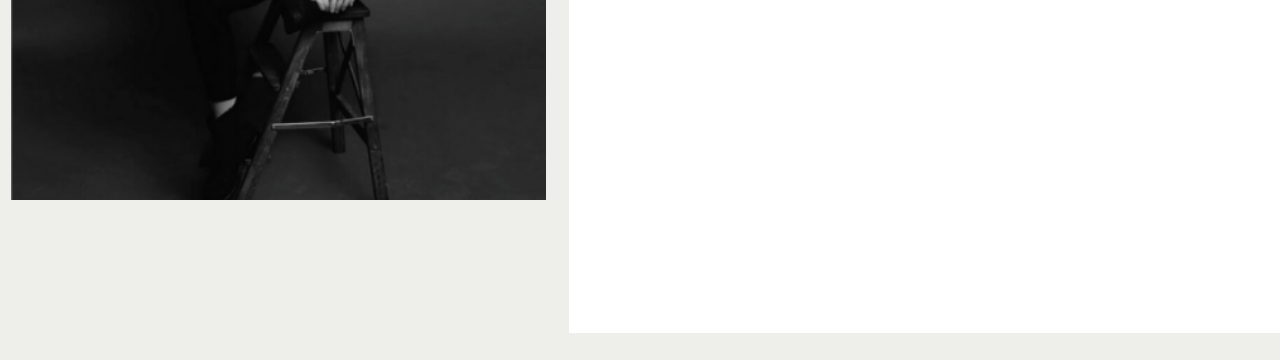
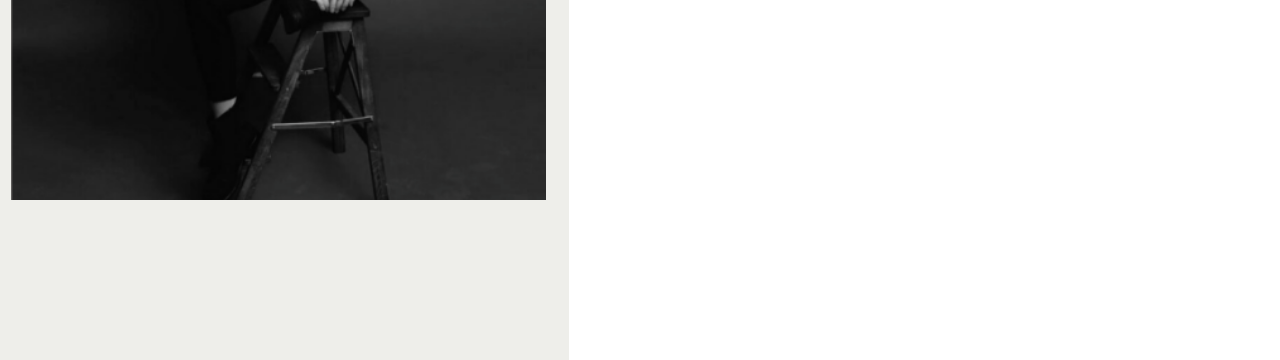
Before and after one commit to adamkr98/Pixel-Perfect-Test-Hard, a plain HTML site: page index.html in a window 1280 px wide. Shown: the part 582-942 px from the top of the page. Before the commit the page ends 915 px from the top, so only its background shows below. Drawn offline with nearby package versions, Linux system fonts and the light colour scheme.

Commit message:
Changed the padding bottom in rightSide container

```diff
--- a/style.css
+++ b/style.css
@@ -41,7 +41,7 @@ body {
     height: 100vh;
     padding-left: 1rem;
     margin-top: 0.7rem;
-    padding-bottom: 6.5rem;
+    padding-bottom: 8.2rem;
 
     display: flex;
     flex-direction: column;
```
